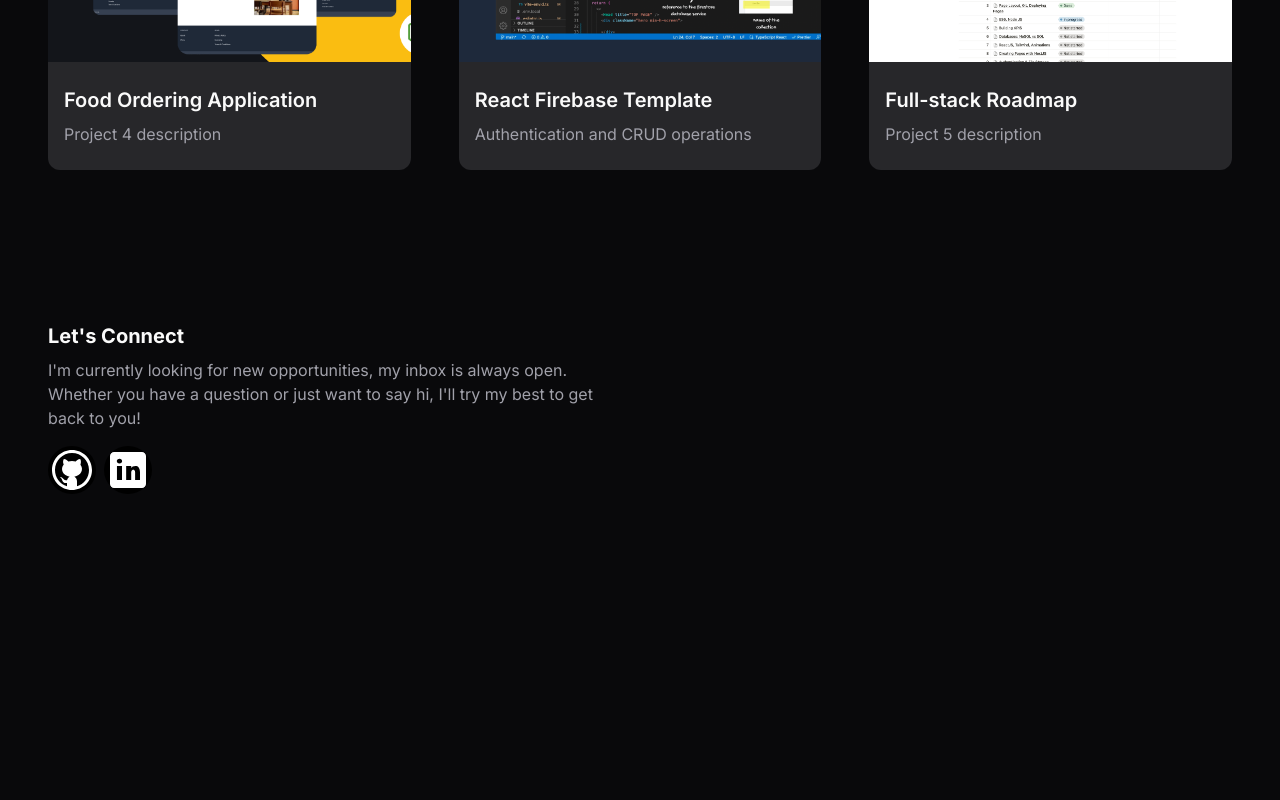
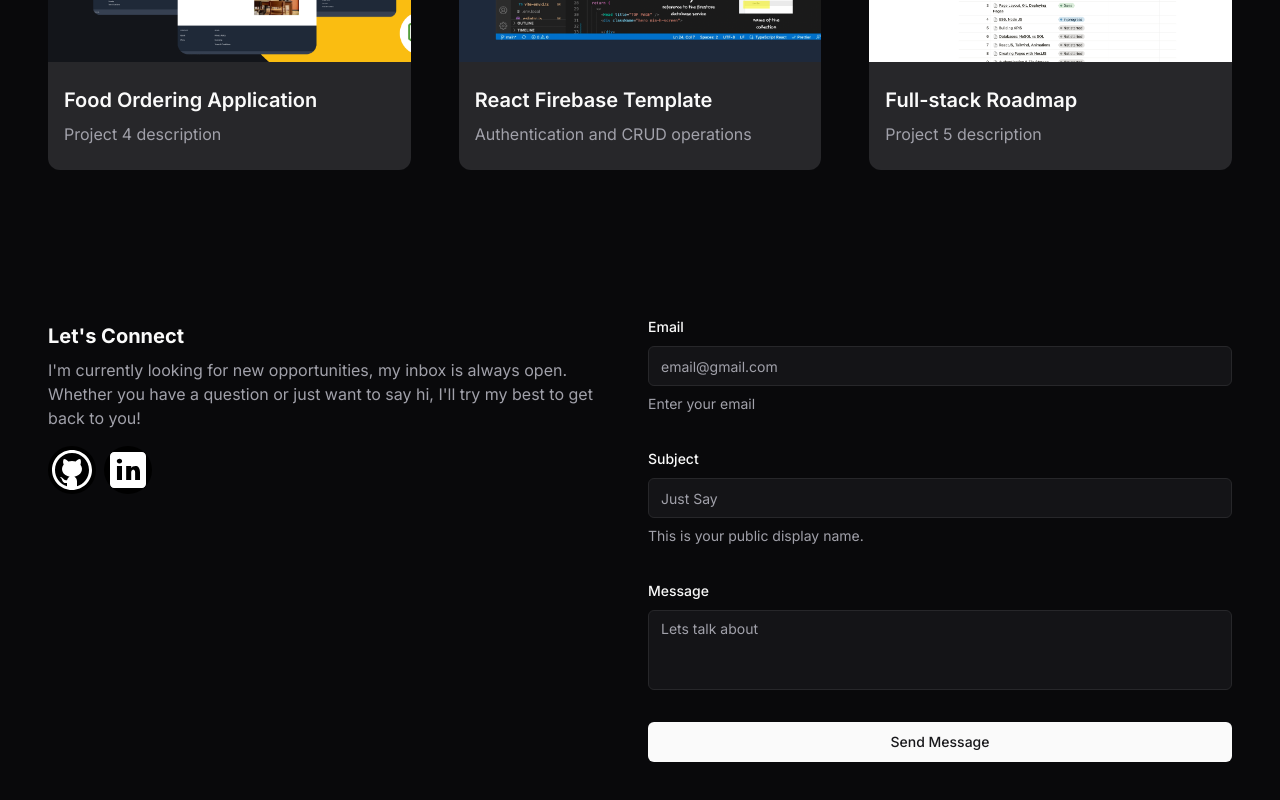
Before and after one commit to AndrShept/my-portfolio, a Next.js app: page / in a window 1280 px wide. Shown: the part 1894-2694 px from the top of the page. Before the commit the page ends 2548 px from the top, so only its background shows below. Built offline with nearby package versions, Linux system fonts and the light colour scheme.

Commit message:
add email section

```diff
--- a/src/app/api/send/route.ts
+++ b/src/app/api/send/route.ts
@@ -17,7 +17,7 @@ export async function POST(req:Request) {
       text: ''
     });
 
-    return NextResponse.json(data, {status: 200});
+    return NextResponse.json(data, {status: 201});
   } catch (error) {
     return NextResponse.json({ error });
   }
--- a/src/components/EmailSection.tsx
+++ b/src/components/EmailSection.tsx
@@ -1,11 +1,44 @@
-'use client'
+'use client';
 import { useTheme } from 'next-themes';
 import Image from 'next/image';
 import Link from 'next/link';
 import React from 'react';
+import z from 'zod';
+import {
+  Form,
+  FormControl,
+  FormDescription,
+  FormField,
+  FormItem,
+  FormLabel,
+  FormMessage,
+} from '@/components/ui/form';
+import { Input } from './ui/input';
+import { useForm } from 'react-hook-form';
+import { zodResolver } from '@hookform/resolvers/zod';
+import { Button } from './ui/button';
+import { Textarea } from './ui/textarea';
+import { Loader2 } from 'lucide-react';
+
+const formSchema = z.object({
+  email: z.string().email(),
+  subject: z.string().min(4).max(30),
+  message: z.string().min(4),
+});
 
 export const EmailSection = () => {
-
+  const form = useForm<z.infer<typeof formSchema>>({
+    resolver: zodResolver(formSchema),
+    defaultValues: {
+      email: '',
+      subject: '',
+      message: '',
+    },
+  });
+  const onSubmit = async (values: z.infer<typeof formSchema>) => {
+    console.log(values);
+  };
+  const isLoading = form.formState.isSubmitting;
   return (
     <section className='grid md:grid-cols-2 my-12 md:my-12 py-24 gap-4'>
       <div>
@@ -23,16 +56,95 @@ export const EmailSection = () => {
             className='h-12 w-12 relative '
             href={'https://github.com/AndrShept'}
           >
-            <Image className='bg-black rounded-full' fill src={'/github-icon.svg'} alt='img' />
+            <Image
+              className='bg-black rounded-full'
+              fill
+              src={'/github-icon.svg'}
+              alt='img'
+            />
           </Link>
           <Link
             target='_blank'
             className='h-12 w-12 relative'
             href={'https://github.com/AndrShept'}
           >
-            <Image className='bg-black rounded-full' fill src={'/linkedin-icon.svg'} alt='img' />
+            <Image
+              className='bg-black rounded-full'
+              fill
+              src={'/linkedin-icon.svg'}
+              alt='img'
+            />
           </Link>
         </div>
+      </div>
+      <div className='flex flex-col max-w-2xl  '>
+        <Form {...form}>
+          <form onSubmit={form.handleSubmit(onSubmit)} className='space-y-8'>
+            <FormField
+              control={form.control}
+              name='email'
+              render={({ field }) => (
+                <FormItem>
+                  <FormLabel>Email</FormLabel>
+                  <FormControl>
+                    <Input
+                      disabled={isLoading}
+                      className='bg-secondary/40'
+                      placeholder='email@gmail.com'
+                      {...field}
+                    />
+                  </FormControl>
+                  <FormDescription>Enter your email</FormDescription>
+                  <FormMessage />
+                </FormItem>
+              )}
+            />
+            <FormField
+              control={form.control}
+              name='subject'
+              render={({ field }) => (
+                <FormItem>
+                  <FormLabel>Subject</FormLabel>
+                  <FormControl>
+                    <Input
+                      disabled={isLoading}
+                      className='bg-secondary/40'
+                      placeholder='Just Say'
+                      {...field}
+                    />
+                  </FormControl>
+                  <FormDescription>
+                    This is your public display name.
+                  </FormDescription>
+                  <FormMessage />
+                </FormItem>
+              )}
+            />
+            <FormField
+              control={form.control}
+              name='message'
+              render={({ field }) => (
+                <FormItem>
+                  <FormLabel>Message</FormLabel>
+                  <FormControl>
+                    <Textarea
+                      disabled={isLoading}
+                      className='bg-secondary/40 resize-none'
+                      placeholder='Lets talk about'
+                      {...field}
+                    />
+                  </FormControl>
+
+                  <FormMessage />
+                </FormItem>
+              )}
+            />
+            <Button disabled={isLoading} className='w-full' type='submit'>
+              {isLoading ? 'sending...' : ' Send Message'}
+              {isLoading && <Loader2 className='animate-spin ml-2' />}
+            </Button>
+          </form>
+        </Form>
       </div>
     </section>
   );
--- a/src/components/Navbar.tsx
+++ b/src/components/Navbar.tsx
@@ -38,7 +38,7 @@ export const navList = [
 export const Navbar = () => {
   const pathname = usePathname();
   return (
-    <header className='w-full    h-10 fixed top-0 flex  justify-between  p-8 items-center  mx-auto bg-secondary/50 backdrop-blur-sm z-50 border-primary/10 border-b'>
+    <header className='w-full    h-10 fixed top-0 flex  justify-between  p-8 items-center  mx-auto bg-secondary/70 backdrop-blur-sm z-50 border-primary/10 border-b'>
       <div>LOGO</div>
       <nav className='flex items-center'>
         <ul className='hidden md:block'>
--- a/src/components/ui/form.tsx
+++ b/src/components/ui/form.tsx
@@ -93,7 +93,7 @@ const FormLabel = React.forwardRef<
   return (
     <Label
       ref={ref}
-      className={cn(error && "text-destructive", className)}
+      className={cn( className)}
       htmlFor={formItemId}
       {...props}
     />
--- /dev/null
+++ b/src/components/ui/textarea.tsx
@@ -0,0 +1,24 @@
+import * as React from "react"
+
+import { cn } from "@/lib/utils"
+
+export interface TextareaProps
+  extends React.TextareaHTMLAttributes<HTMLTextAreaElement> {}
+
+const Textarea = React.forwardRef<HTMLTextAreaElement, TextareaProps>(
+  ({ className, ...props }, ref) => {
+    return (
+      <textarea
+        className={cn(
+          "flex min-h-[80px] w-full rounded-md border border-input bg-background px-3 py-2 text-sm ring-offset-background placeholder:text-muted-foreground focus-visible:outline-none focus-visible:ring-2 focus-visible:ring-ring focus-visible:ring-offset-2 disabled:cursor-not-allowed disabled:opacity-50",
+          className
+        )}
+        ref={ref}
+        {...props}
+      />
+    )
+  }
+)
+Textarea.displayName = "Textarea"
+
+export { Textarea }
```
Also changed, not shown: src/lib/projData.ts (+37 -37 lines).
